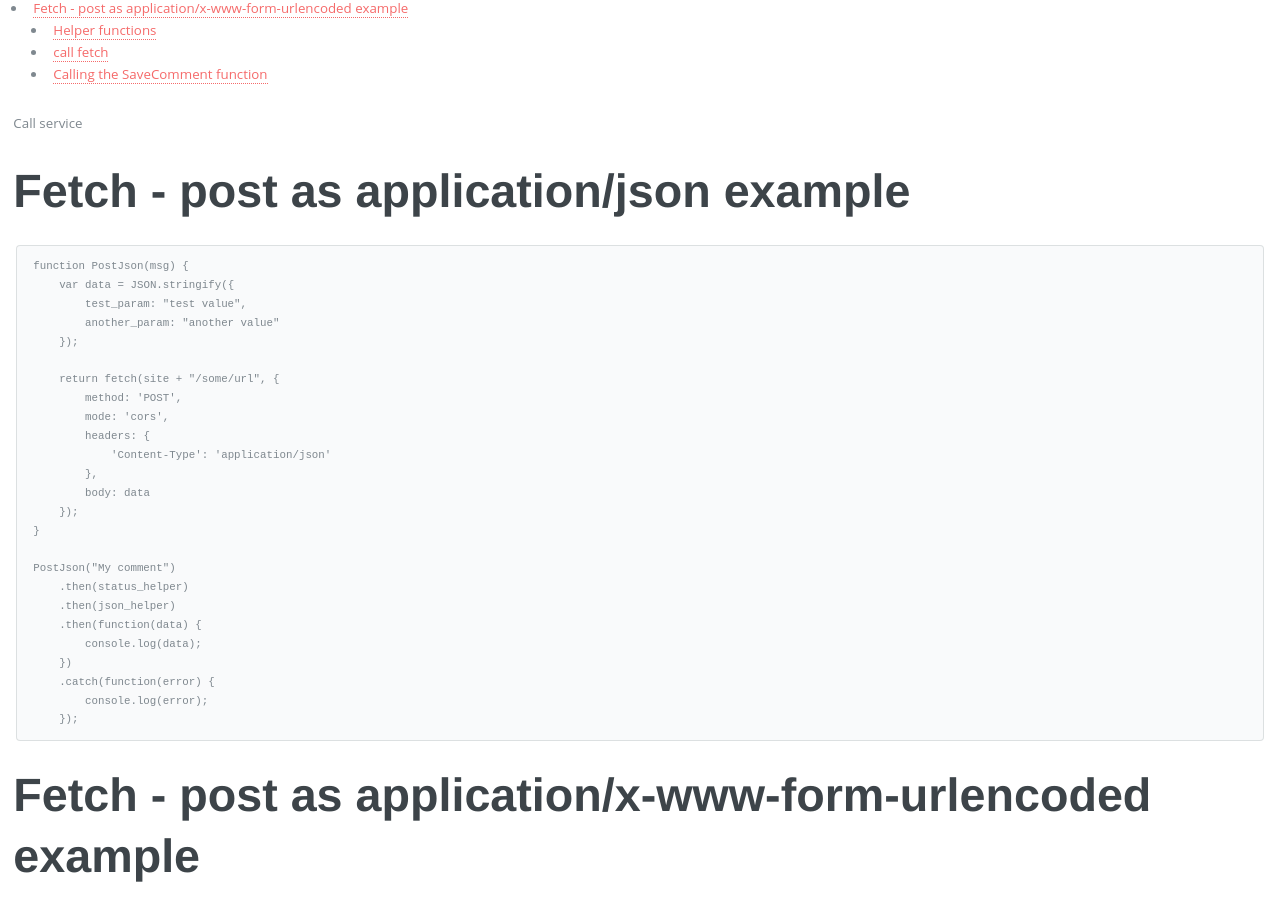
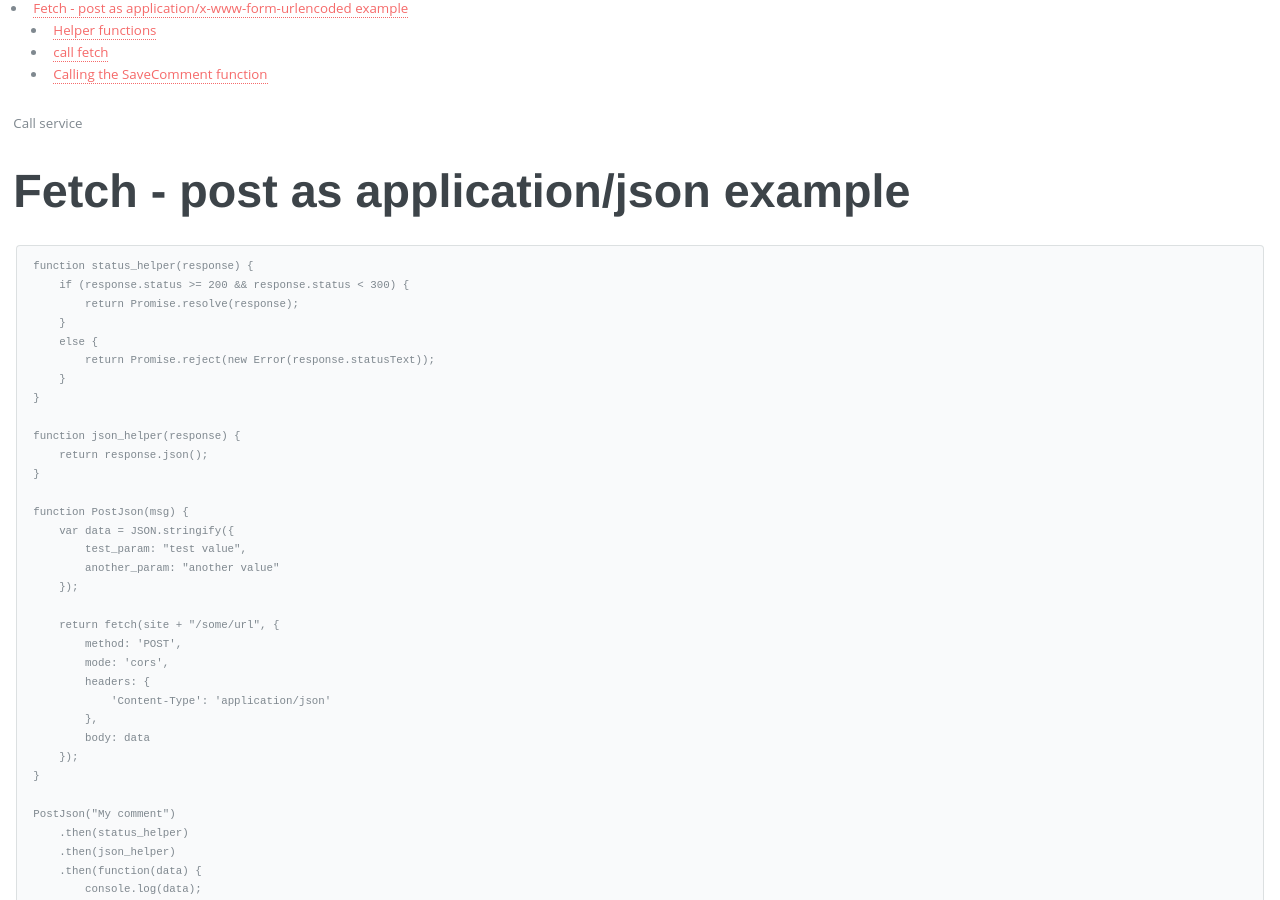
Before and after one commit to majorsilence/Dev, a Jekyll site: the page built from docs/Javascript/fetch.md, in a window 1280 px wide and 900 px high, scrolled down 305 px. Built offline with Jekyll 4.4.1, drawn with Linux system fonts in a browser that asks for light colours.

Commit message:
Update fetch.md

````diff
--- a/docs/Javascript/fetch.md
+++ b/docs/Javascript/fetch.md
@@ -8,6 +8,19 @@ Call service
 # Fetch - post as application/json example
 
 ```javascript
+function status_helper(response) {
+    if (response.status >= 200 && response.status < 300) {
+        return Promise.resolve(response);
+    }
+    else {
+        return Promise.reject(new Error(response.statusText));
+    }
+}
+
+function json_helper(response) {
+    return response.json();
+}
+
 function PostJson(msg) {
     var data = JSON.stringify({
         test_param: "test value",
````
